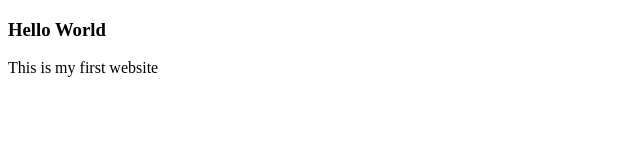
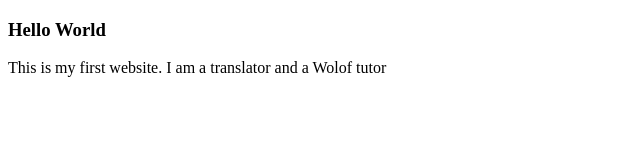
Before and after one commit to Yayefallpro/my-first-website, a plain HTML site: page index.html in a window 1280 px wide. Shown: the whole page, without its empty margins (0-640 px from the left). Drawn offline with Linux system fonts and the light colour scheme.

Commit message:
Update paragraph

```diff
--- a/index.html
+++ b/index.html
@@ -5,6 +5,6 @@
 </head>
 <body>
 <h3>Hello World</h3>
-<p>This is my first website</p>
+<p>This is my first website. I am a translator and a Wolof tutor</p>
 </body>
 </html>
```
